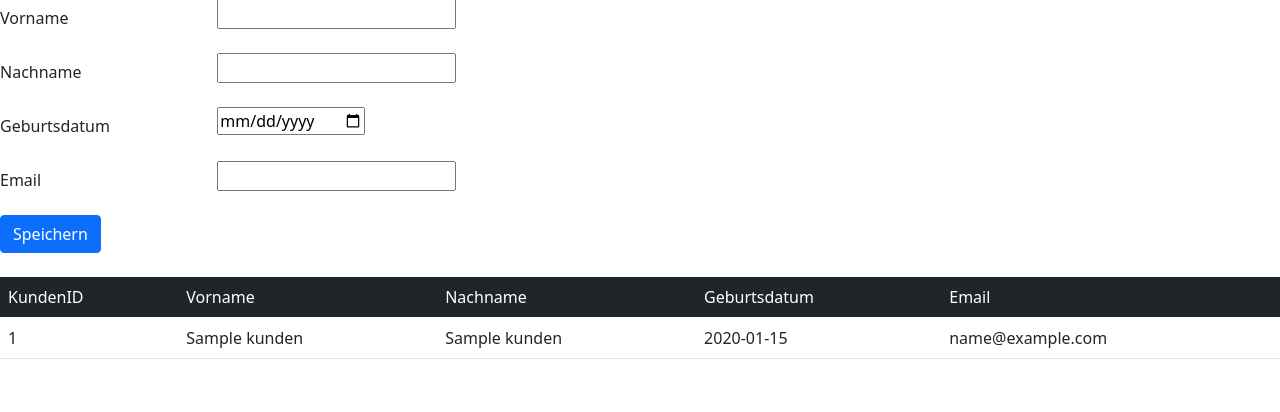
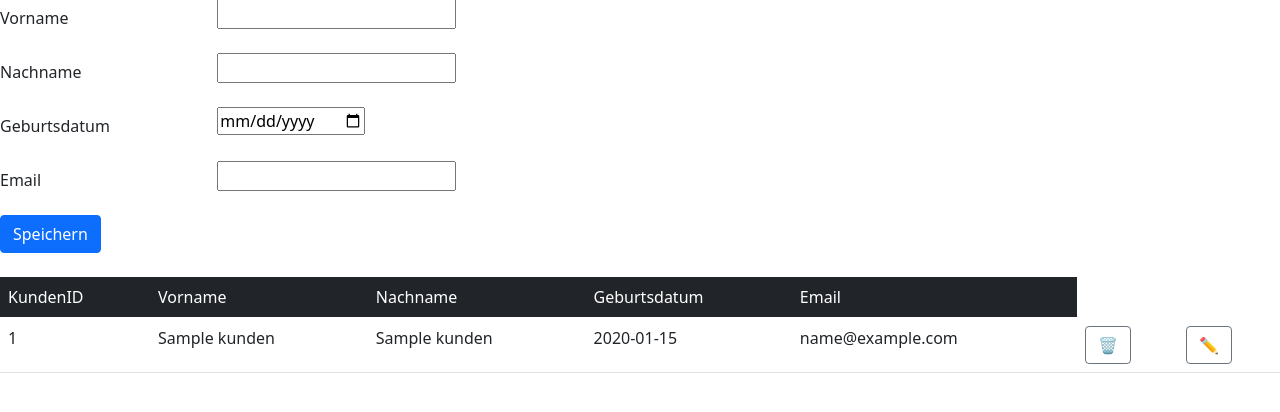
Before and after one commit to SPL21GL/DZ_FlaskProject-2, a Flask app: page /kunden in a window 1280 px wide. Shown: the part 118-530 px from the top of the page. Run offline with Flask 2, Linux system fonts and the light colour scheme; tables that the repository leaves empty hold one stand-in row (values such as "Sample post"); some libraries are stand-ins or nearby versions.

Commit message:
added delete and edit

```diff
--- a/templates/kunden/kunden.html
+++ b/templates/kunden/kunden.html
@@ -59,9 +59,19 @@
             <td>{{kunde.NachName}}</td>
             <td>{{kunde.Geburtsdatum}}</td>
             <td>{{kunde.Email}}</td>
+            <td>
+                <form method="post" action="/kunden/delete">
+                    <input type="hidden" name="csrf_token" value="{{ csrf_token() }}">
+                    <input type="hidden" name="KundenID" id="KundenID" value="{{kunde.KundenID}}">
+                    <button class="btn btn-outline-secondary" onclick="deleteKunden(this); return false;">🗑️</a>
+                  </form>
+            </td>
+            <td>
+                <button class="btn btn-outline-secondary"
+                    onclick="window.location.href='/edit_kunden?KundenID={{kunde.KundenID}}'">✏️</button>
+            </td>
         </tr>
         {%endfor%}
-
     </tbody>
 </table>
 {%endblock%}
```
